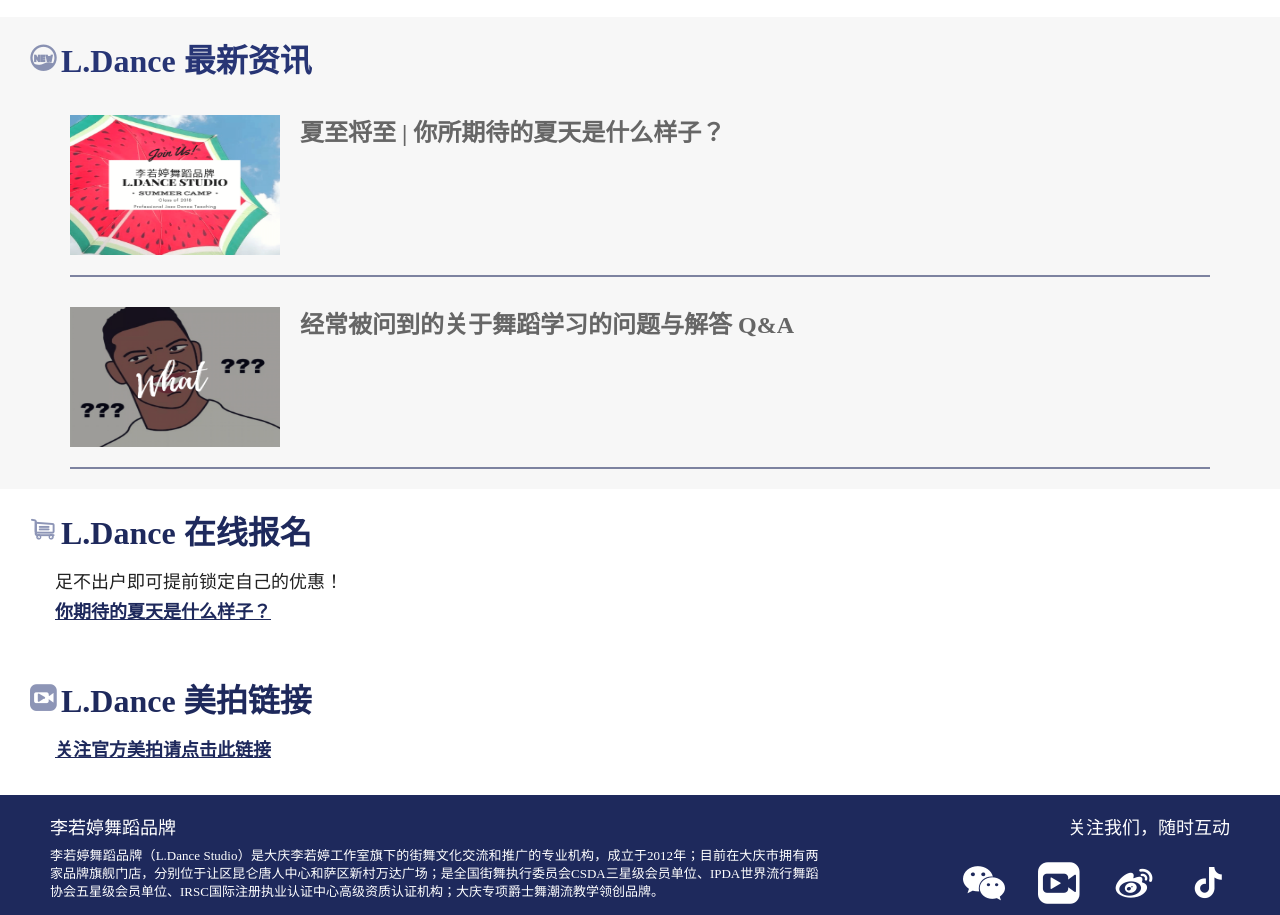
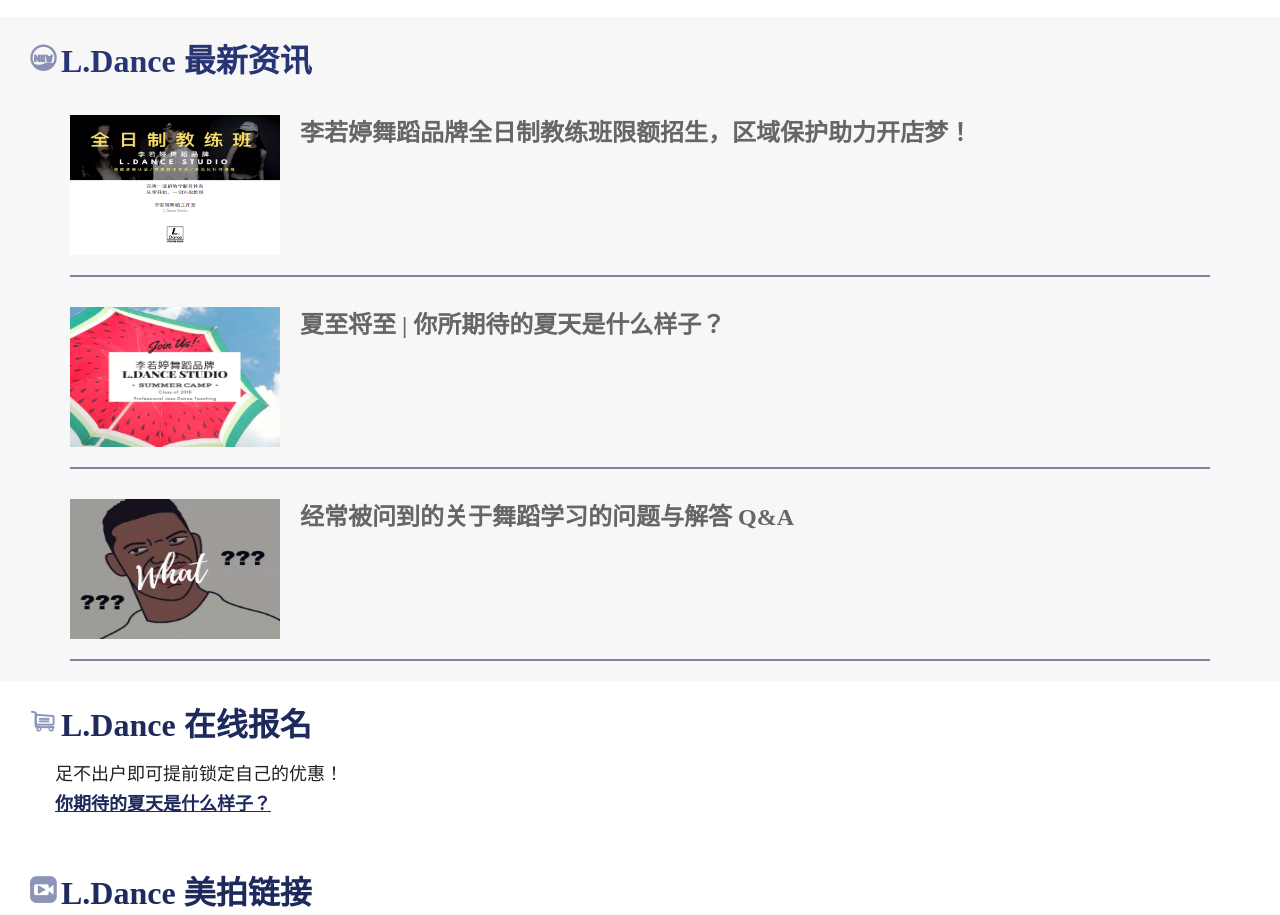
Before and after one commit to heroubing/ldancestudio, a website: page src/index.html in a window 1280 px wide. Shown: the part 1668-2583 px from the top of the page. Drawn offline with Linux system fonts and the light colour scheme.

Commit message:
新增微众链接

```diff
--- a/src/index.html
+++ b/src/index.html
@@ -131,12 +131,15 @@
             </div>
             <div class="news-container">
                 <div class="news-item first-news-item">
-                    <img src="images/news-1.PNG" alt="最新资讯-1" />
-                    <div class="news-title"><a href="https://mp.weixin.qq.com/s/Uc3iHNEAqcwL3BMZGekTFg">夏至将至 | 你所期待的夏天是什么样子？</a></div>
-                    <!-- <div class="news-title" style="display: block;">西瓜？冰棍儿？汽水？烧烤？</div> -->
+                    <img src="images/news-3.png" alt="最新资讯-1" />
+                    <div class="news-title"><a href="https://mp.weixin.qq.com/s/4PDQeoZ4ovAoZsl6hgKndg">李若婷舞蹈品牌全日制教练班限额招生，区域保护助力开店梦！</a></div>
                 </div>
                 <div class="news-item">
-                    <img src="images/news-2.PNG" alt="最新资讯-2" />
+                    <img src="images/news-1.PNG" alt="最新资讯-2" />
+                    <div class="news-title"><a href="https://mp.weixin.qq.com/s/Uc3iHNEAqcwL3BMZGekTFg">夏至将至 | 你所期待的夏天是什么样子？</a></div>
+                </div>
+                <div class="news-item">
+                    <img src="images/news-2.PNG" alt="最新资讯-3" />
                     <div class="news-title"><a href="https://mp.weixin.qq.com/s/aN3raOP5oiFA63QmlUsgIg">经常被问到的关于舞蹈学习的问题与解答 Q&A</a></div>
                 </div>
             </div>
```
Also changed, not shown: dist/images/news-3.png (added), dist/index.html, src/images/news-3.png (added), src/images/scan-4.png (deleted).
